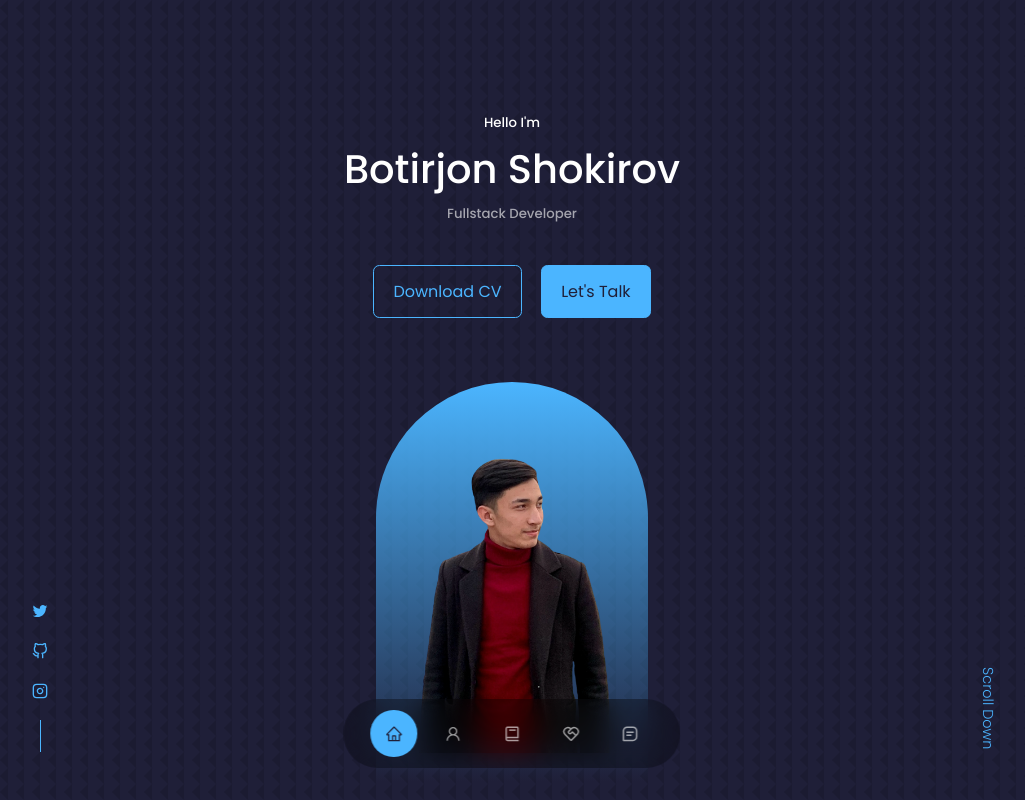
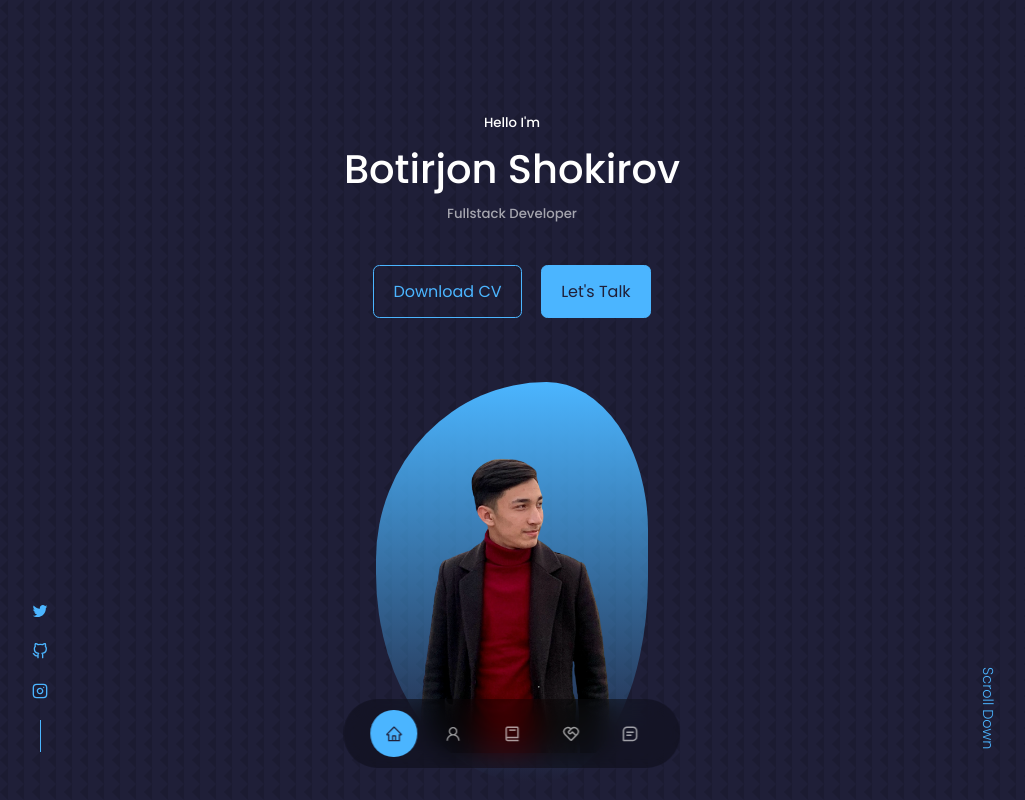
Before and after one commit to botirjonshokirov/portfolio-website, a React (Create React App) app: page / in a window 1280 px wide. Shown: the top 800 px of the page, without its empty margins (128-1153 px from the left). Built offline with nearby package versions, Linux system fonts and the light colour scheme.

Commit message:
animated picture (#5)

```diff
--- a/src/components/header/Header.css
+++ b/src/components/header/Header.css
@@ -50,6 +50,19 @@ header {
   border-radius: 12rem 12rem 0 0;
   overflow: hidden;
   padding: 1rem 1.5rem 1.5rem 1.5rem;
+  animation: profile__animate 8s ease-in-out infinite 1s;
+}
+
+@keyframes profile__animate {
+  0% {
+    border-radius: 80% 50% 35% 75%/70% 35% 75% 50%;
+  }
+  50% {
+    border-radius: 70% 40% 55% 60%/40% 50% 50% 70%;
+  }
+  100% {
+    border-radius: 80% 50% 35% 75%/70% 35% 75% 50%;
+  }
 }
 
 /*  ===========   SCROLL DOWN  ============  */
```
